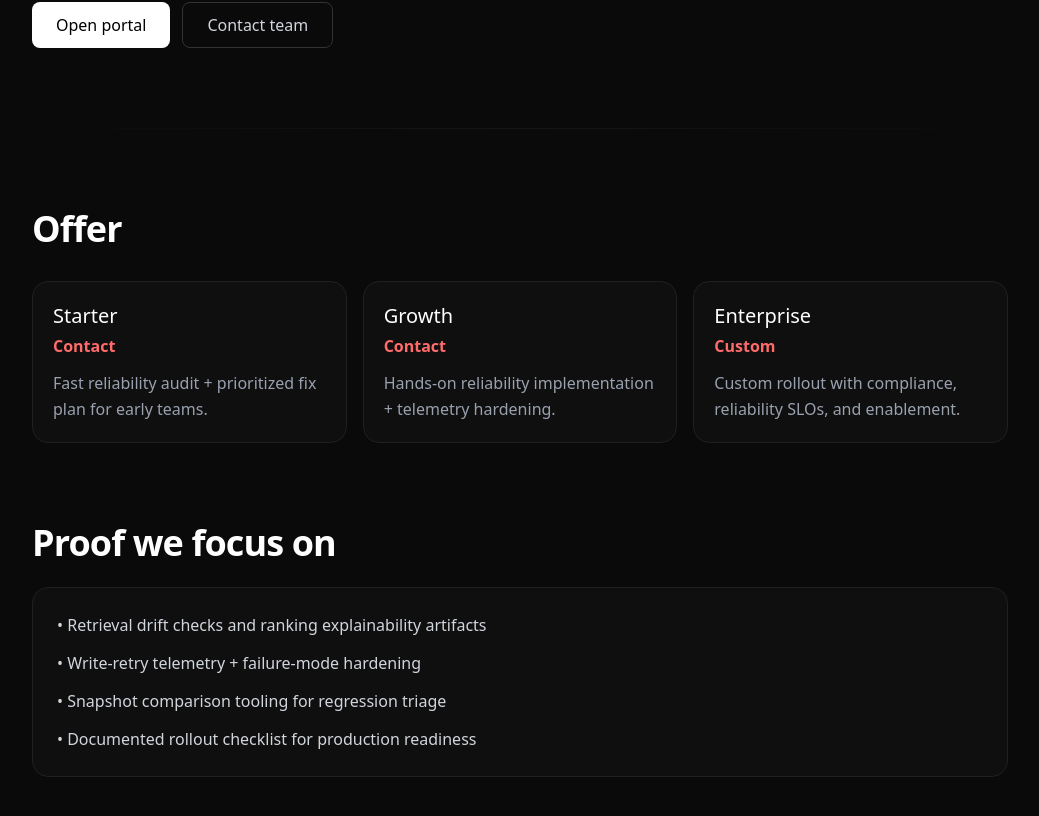
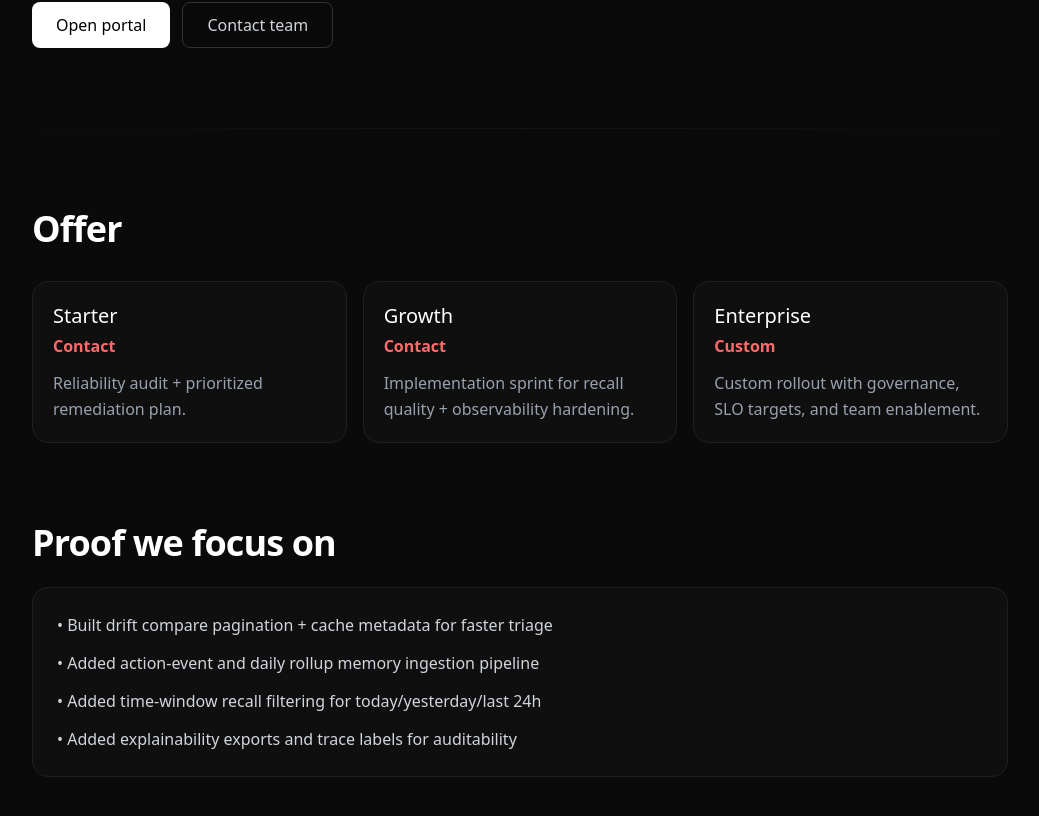
Before and after one commit to jlgrimes/conch-web, a Next.js app: page /reliability in a window 1280 px wide. Shown: the part 474-1290 px from the top of the page, without its empty margins (120-1159 px from the left). Built offline with nearby package versions, Linux system fonts and the light colour scheme.

Commit message:
content(web): tighten reliability offer and proof artifacts

```diff
--- a/app/reliability/page.tsx
+++ b/app/reliability/page.tsx
@@ -20,17 +20,17 @@ const tiers = [
   {
     name: "Starter",
     price: "Contact",
-    detail: "Fast reliability audit + prioritized fix plan for early teams.",
+    detail: "Reliability audit + prioritized remediation plan.",
   },
   {
     name: "Growth",
     price: "Contact",
-    detail: "Hands-on reliability implementation + telemetry hardening.",
+    detail: "Implementation sprint for recall quality + observability hardening.",
   },
   {
     name: "Enterprise",
     price: "Custom",
-    detail: "Custom rollout with compliance, reliability SLOs, and enablement.",
+    detail: "Custom rollout with governance, SLO targets, and team enablement.",
   },
 ];
 
@@ -107,10 +107,10 @@ export default function ReliabilityPage() {
         <FadeIn delay={0.1}>
           <div className="bg-[#0f0f0f] border border-[#202020] rounded-2xl p-6">
             <ul className="space-y-3 text-gray-300 leading-relaxed">
-              <li>• Retrieval drift checks and ranking explainability artifacts</li>
-              <li>• Write-retry telemetry + failure-mode hardening</li>
-              <li>• Snapshot comparison tooling for regression triage</li>
-              <li>• Documented rollout checklist for production readiness</li>
+              <li>• Built drift compare pagination + cache metadata for faster triage</li>
+              <li>• Added action-event and daily rollup memory ingestion pipeline</li>
+              <li>• Added time-window recall filtering for today/yesterday/last 24h</li>
+              <li>• Added explainability exports and trace labels for auditability</li>
             </ul>
           </div>
         </FadeIn>
```
